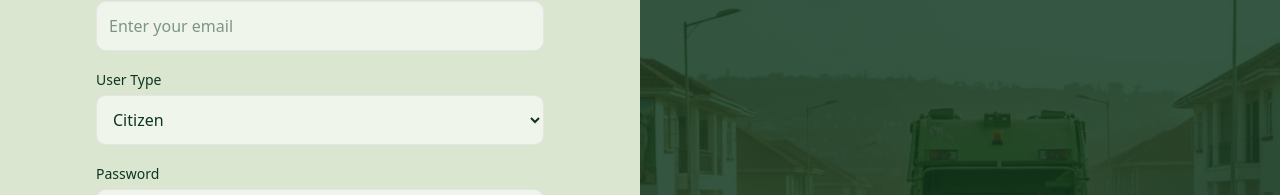
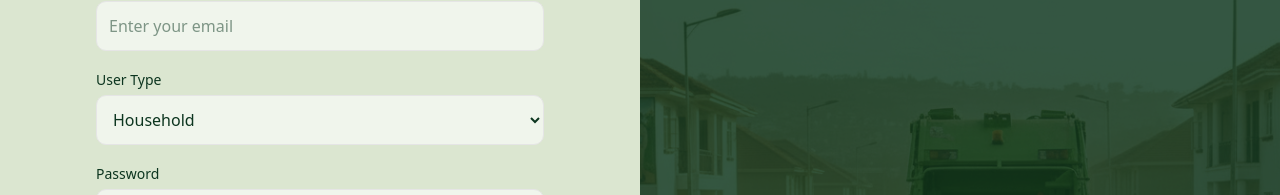
Before and after one commit to SheCanCODE-Capstone-Projects/Greenex_fe, a Next.js app: page /signup in a window 1280 px wide. Shown: the part 229-424 px from the top of the page. Built offline with nearby package versions, Linux system fonts and the light colour scheme.

Commit message:
update changes

```diff
--- a/src/app/signup/page.tsx
+++ b/src/app/signup/page.tsx
@@ -41,7 +41,7 @@ export default function SignupPage() {
             onChange={(e) => setUserType(e.target.value)}
             className="w-full mt-1 mb-4 p-3 border rounded-lg bg-white/60"
           >
-            <option value="citizen">Citizen</option>
+            <option value="citizen">Household</option>
             <option value="company">Company</option>
           </select>
 
```
